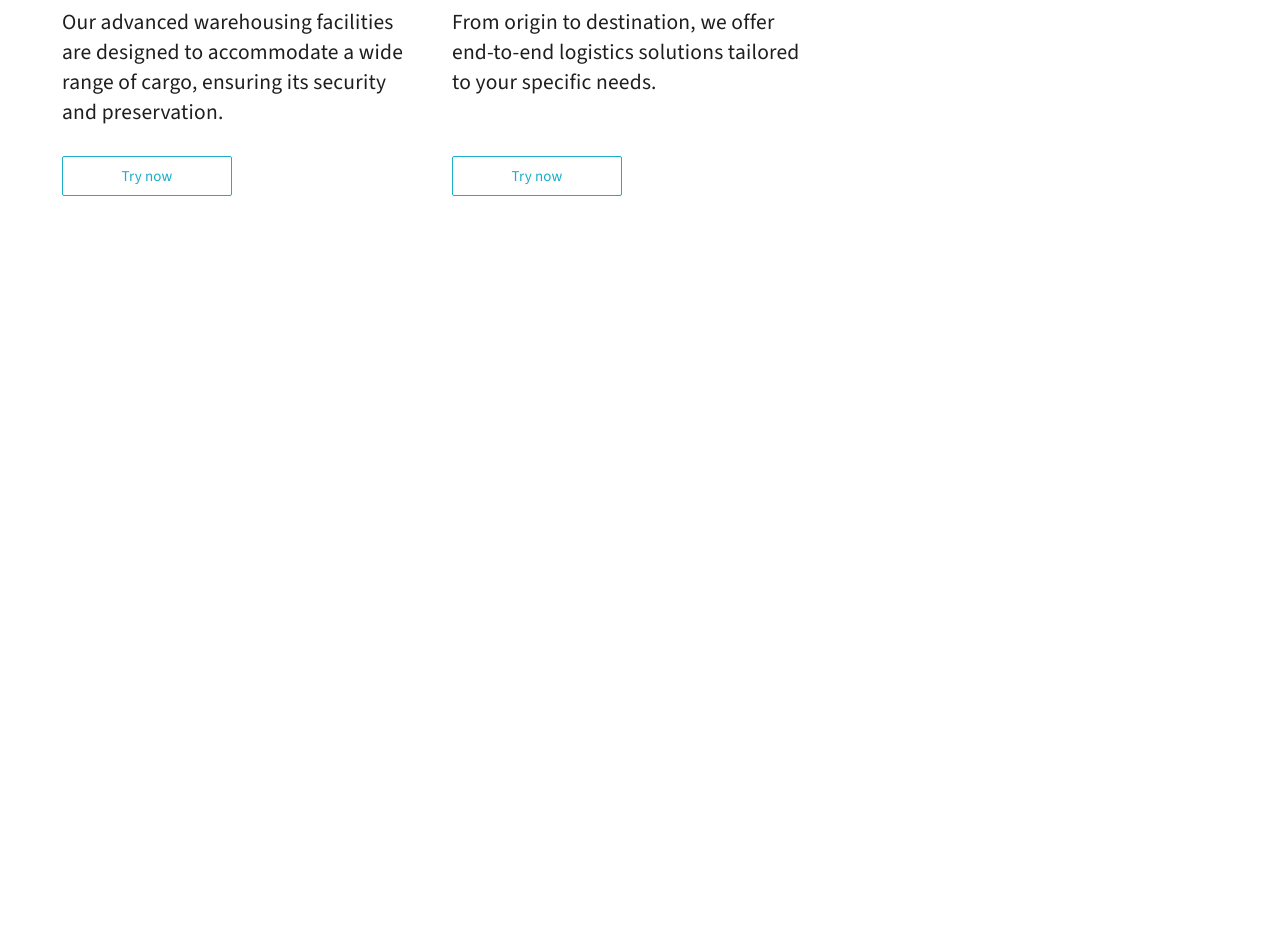
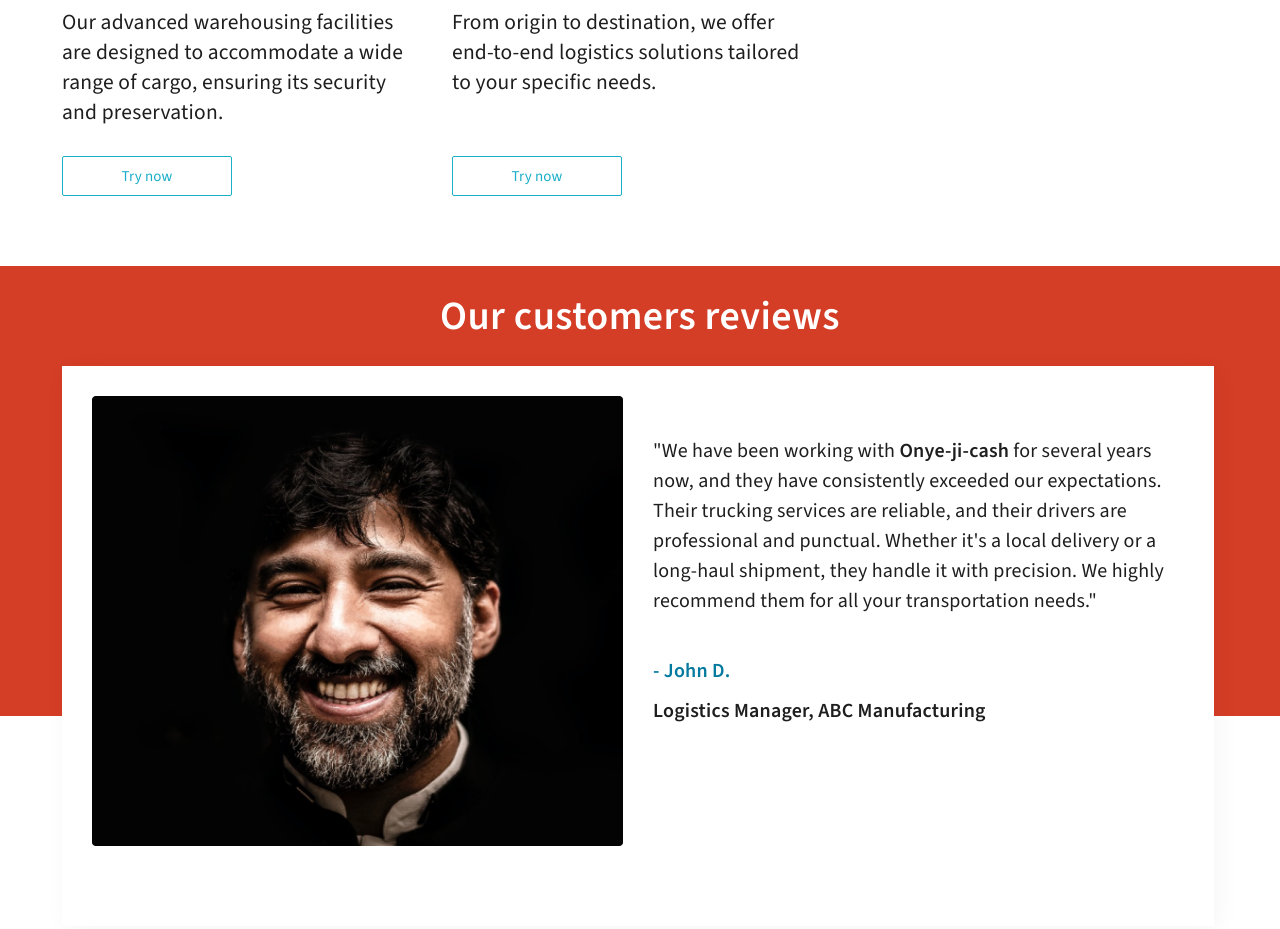
Before and after one commit to earlmorningstar/Onye-ji-cash-replication, a plain HTML site: page index.html in a window 1280 px wide. Shown: the part 3457-4386 px from the top of the page. Before the commit the page ends 3723 px from the top, so only its background shows below. Drawn offline with nearby package versions, Linux system fonts and the light colour scheme.

Commit message:
Customer review.

```diff
--- a/index.html
+++ b/index.html
@@ -130,7 +130,19 @@
     </div>
 </div>
 
+    <div class="customer-review-section">
+        <div class="review-bold-heading">Our customers reviews</div>
+    </div>
 
+    <div class="white-bk-review-section">
+        <div class="review-img"><img class="review-image" src="/images/customer review img 1.png" alt=""></div>
+
+        <div class="review-text-info-name-and-title">
+            <div class="review-text">"We have been working with <span class="ojc-bold-text">Onye-ji-cash</span> for several years now, and they have consistently exceeded our expectations. Their trucking services are reliable, and their drivers are professional and punctual. Whether it's a local delivery or a long-haul shipment, they handle it with precision. We highly recommend them for all your transportation needs."</div>
+            <div class="bold-heading" id="review-name-id">- John D.</div>
+            <div class="bold-heading">Logistics Manager, ABC Manufacturing</div>
+        </div>
+    </div>
 
     <script src="/app.js"></script>
 </body>
--- a/style.css
+++ b/style.css
@@ -254,7 +254,6 @@
     margin-bottom: 20px;
 }
 
-
 .services-list-section {
   width: 90%;
   height: 749px;
@@ -267,7 +266,6 @@
 .each-list-of-service {
   width: 33.33%;
   height: 100%;
-
 }
 
 #each-list-of-service-id {
@@ -285,6 +283,67 @@
   height: 100%;
 }
 
+.customer-review-section {
+  background-color: #D43D26;
+  width: 100%;
+  height: 450px;
+  padding: 20px 0 0 0;
+}
+
+.review-bold-heading {
+  font-family: 'Source Sans 3', sans-serif;
+  font-size: 40px;
+  font-weight: 600;
+  line-height: 60px;
+  letter-spacing: 0.01em;
+  text-align: center;
+  color: #FFFFFF;
+}
+
+.white-bk-review-section {
+  display: flex;
+  gap: 30px;
+  position: relative;
+  top: -350px;
+  margin: 0 62px;
+  padding: 30px;
+  background-color: #FFFFFF;
+  box-shadow: 4px 4px 24px 0px #1E1E1E0A;
+  width: 90%;
+}
+
+.review-img {
+  width: 50%;
+  height: 500px;
+}
+
+.review-image {
+  width: 100%;
+  height: 90%;
+}
+
+.review-text-info-name-and-title {
+  padding-top: 40px;
+  width: 50%;
+}
+
+.review-text {
+  font-family: 'Source Sans 3', sans-serif;
+    font-size: 20px;
+    font-weight: 400;
+    line-height: 30px;
+    letter-spacing: 0.01em;
+    text-align: left;
+    color: #1E1E1E;
+    margin-bottom: 40px;
+}
+
+#review-name-id {
+  color: #02799E;
+}
+
+
+
 
 /* font-family: 'Noto Sans Cypro Minoan', sans-serif;
 font-family: 'Source Sans 3', sans-serif; */
```
Also changed, not shown: images/customer review img 1.png (added).
